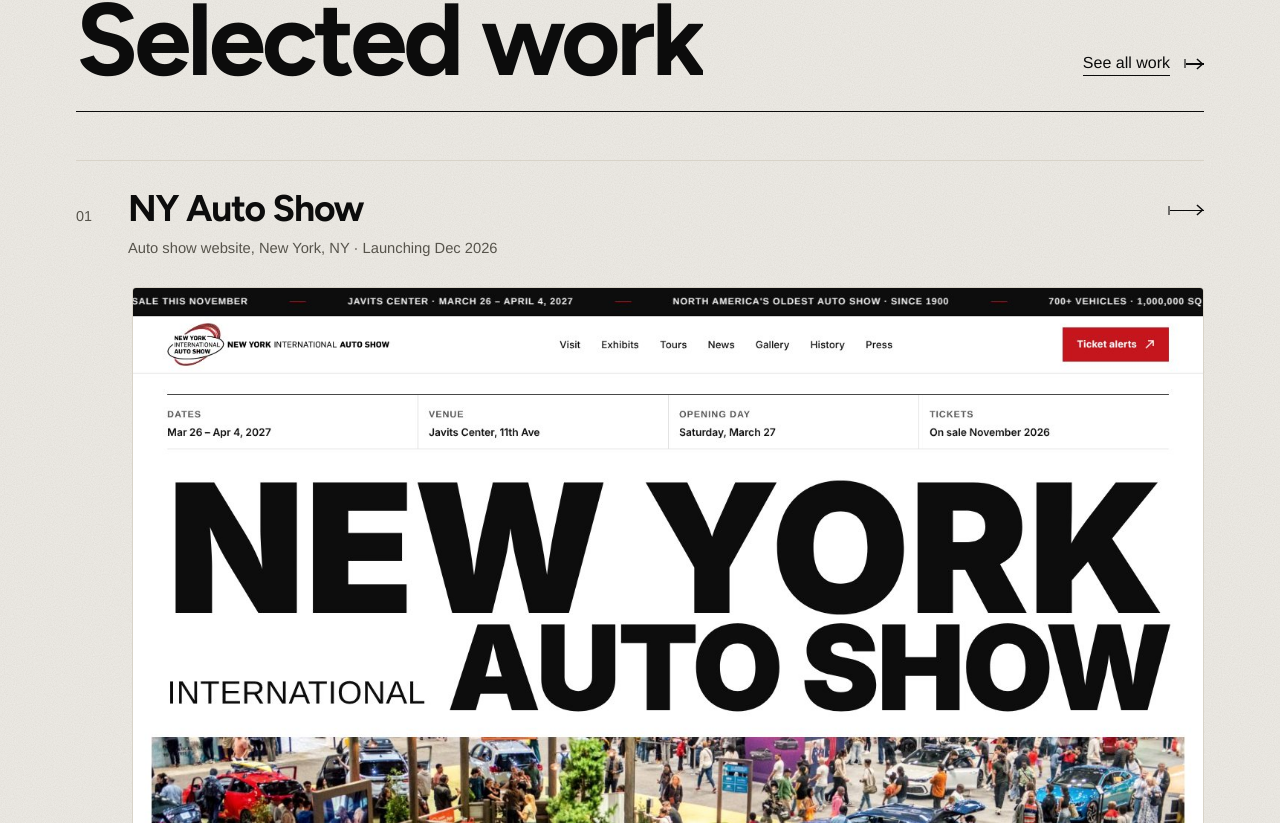
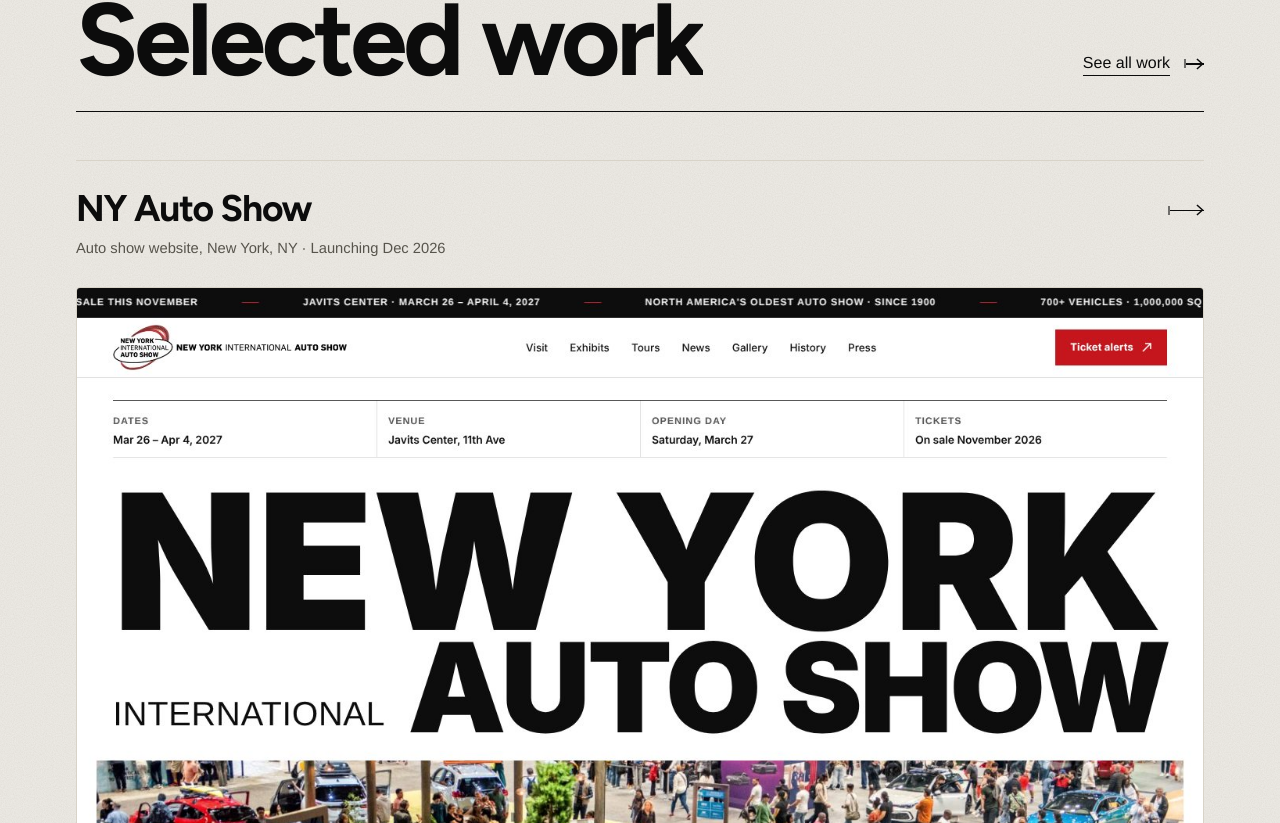
Before and after one commit to bkknerd/draftandlogic, a Next.js app: page / in a window 1280 px wide. Shown: the part 677-1500 px from the top of the page. Built offline with nearby package versions, Linux system fonts and the light colour scheme.

Commit message:
Homepage Work: drop row numbers

```diff
--- a/app/globals.css
+++ b/app/globals.css
@@ -715,7 +715,7 @@ body {
 .wk-head-r .alink { color: var(--fg); }
 .ix { display: flex; flex-wrap: wrap; align-items: flex-start; gap: clamp(32px, 5vw, 72px); }
 .ix-list { flex: 999 1 600px; min-width: 0; border-bottom: 1px solid var(--rule); }
-.ix-row > a { display: grid; grid-template-columns: 40px minmax(0, 1fr) minmax(0, 160px) 44px; align-items: baseline; gap: 8px 16px; padding: clamp(18px, 2.2vw, 28px) 0; border-top: 1px solid var(--rule); text-decoration: none; color: var(--pencil); transition: color .35s; }
+.ix-row > a { display: grid; grid-template-columns: minmax(0, 1fr) minmax(0, 180px) 44px; align-items: baseline; gap: 8px 16px; padding: clamp(18px, 2.2vw, 28px) 0; border-top: 1px solid var(--rule); text-decoration: none; color: var(--pencil); transition: color .35s; }
 .ix-row.on > a { color: var(--fg); }
 .ix-n { font-size: .9rem; color: var(--mut); font-variant-numeric: tabular-nums; }
 .ix-name { font: 700 clamp(1.9rem, 2.9vw, 2.7rem)/1.05 var(--display); white-space: nowrap; overflow: hidden; text-overflow: ellipsis; padding-bottom: .08em; letter-spacing: -.032em; transition: transform .5s var(--ease); }
@@ -734,15 +734,14 @@ body {
 .ix-pv-cap span:first-child { color: var(--fg); font-weight: 500; }
 @media (max-width: 900px), (hover: none) {
   .ix-pv { display: none; }
-  .ix-row > a { color: var(--fg); grid-template-columns: 36px minmax(0, 1fr) 44px; }
+  .ix-row > a { color: var(--fg); grid-template-columns: minmax(0, 1fr) 44px; }
   .ix-row.on .ix-name { transform: none; }
   .ix-name { white-space: normal; }
-  .ix-meta { grid-column: 2; grid-row: 2; text-align: left; }
-  .ix-go { grid-column: 3; grid-row: 1; }
-  .ix-thumb { display: block; padding: 0 0 24px 56px; }
+  .ix-meta { grid-column: 1; grid-row: 2; text-align: left; }
+  .ix-go { grid-column: 2; grid-row: 1; }
+  .ix-thumb { display: block; padding: 0 0 24px; }
   .ix-thumb img { width: 100%; height: auto; aspect-ratio: 16 / 10; object-fit: cover; object-position: top; border-radius: 4px; border: 1px solid var(--rule); }
 }
-@media (max-width: 560px) { .ix-thumb { padding-left: 0; } }
 
 /* ===== case study, v2: headline and facts, the screen full width, then the work ===== */
 .cs2-top { display: grid; grid-template-columns: repeat(12, minmax(0, 1fr)); gap: clamp(28px, 4vw, 48px); align-items: end; }
--- a/components/Work.jsx
+++ b/components/Work.jsx
@@ -28,7 +28,6 @@ export default function Work({ work, cases }) {
             {rows.map((r, n) => {
               const inner = (
                 <>
-                  <span className="ix-n">{String(n + 1).padStart(2, '0')}</span>
                   <span className="ix-name">{r.label}</span>
                   {r.meta && <span className="ix-meta">{r.meta}</span>}
                   <span className="ix-go"><DimArrow /></span>
```
